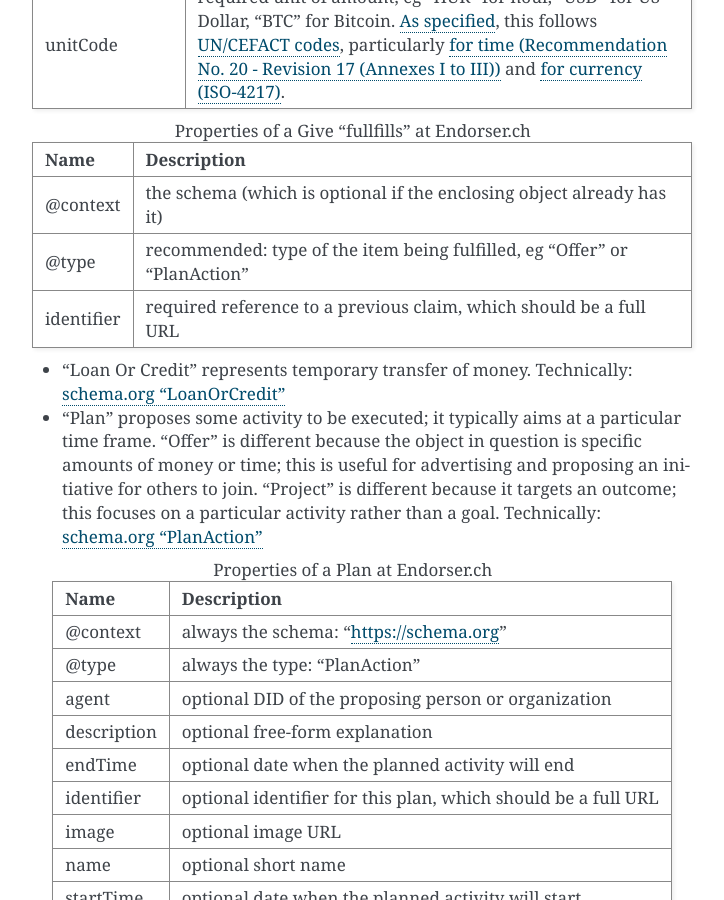
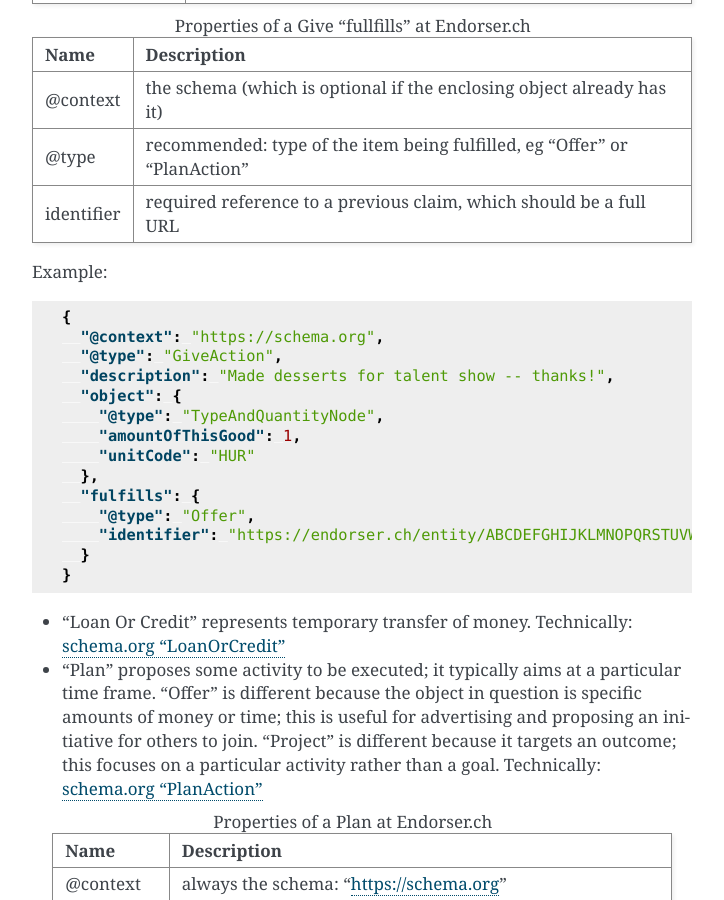
Before and after one commit to trentlarson/endorser-docs, a Sphinx documentation site: the page built from source/transactions.rst, in a window 1280 px wide and 900 px high, scrolled down 1520 px. Shown: the whole window, without its empty margins (388-1112 px from the left). Built offline with Sphinx 7.4.7, drawn with Linux system fonts in a browser that asks for light colours; pages that are not in the unit, such as notebooks, are missing from menus; some of the changed text lies outside the part shown.

Commit message:
clean up Give and add example

```diff
--- /dev/null
+++ b/source/meta.rst
@@ -0,0 +1,4 @@
+About These Docs
+================
+
+The source for these docs is located `here <https://github.com/trentlarson/endorser-docs>`_.
--- a/source/transactions.rst
+++ b/source/transactions.rst
@@ -77,6 +75,26 @@
   ==================== ====
 
 
+Example:
+
+.. code:: json
+
+  {
+    "@context": "https://schema.org",
+    "@type": "GiveAction",
+    "description": "Made desserts for talent show -- thanks!",
+    "object": {
+      "@type": "TypeAndQuantityNode",
+      "amountOfThisGood": 1,
+      "unitCode": "HUR"
+    },
+    "fulfills": {
+      "@type": "Offer",
+      "identifier": "https://endorser.ch/entity/ABCDEFGHIJKLMNOPQRSTUVWXYZ"
+    }
+  }
+
+..
 
 
 - "Loan Or Credit" represents temporary transfer of money. Technically: `schema.org "LoanOrCredit" <https://schema.org/LoanOrCredit>`_
```
Also changed, not shown: other parts of source/transactions.rst (+0 -2 lines).
